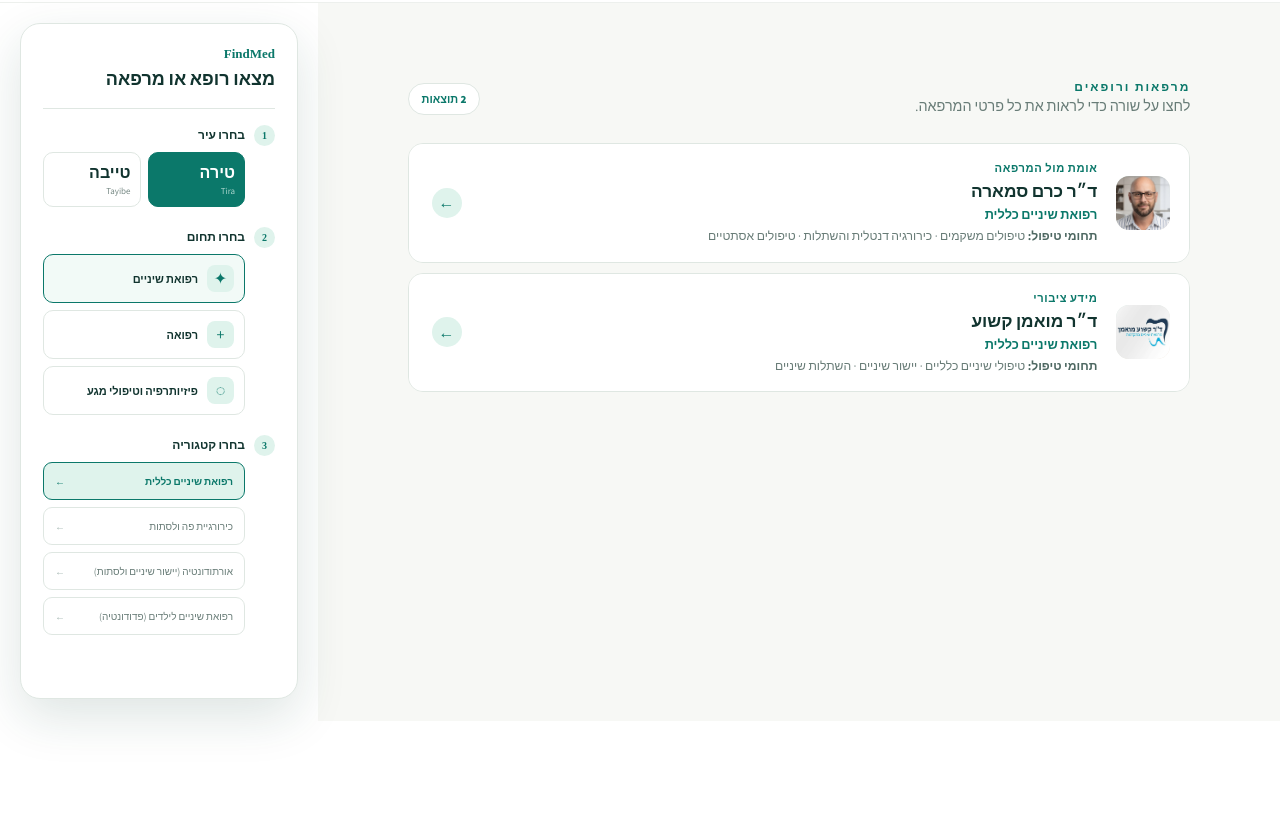
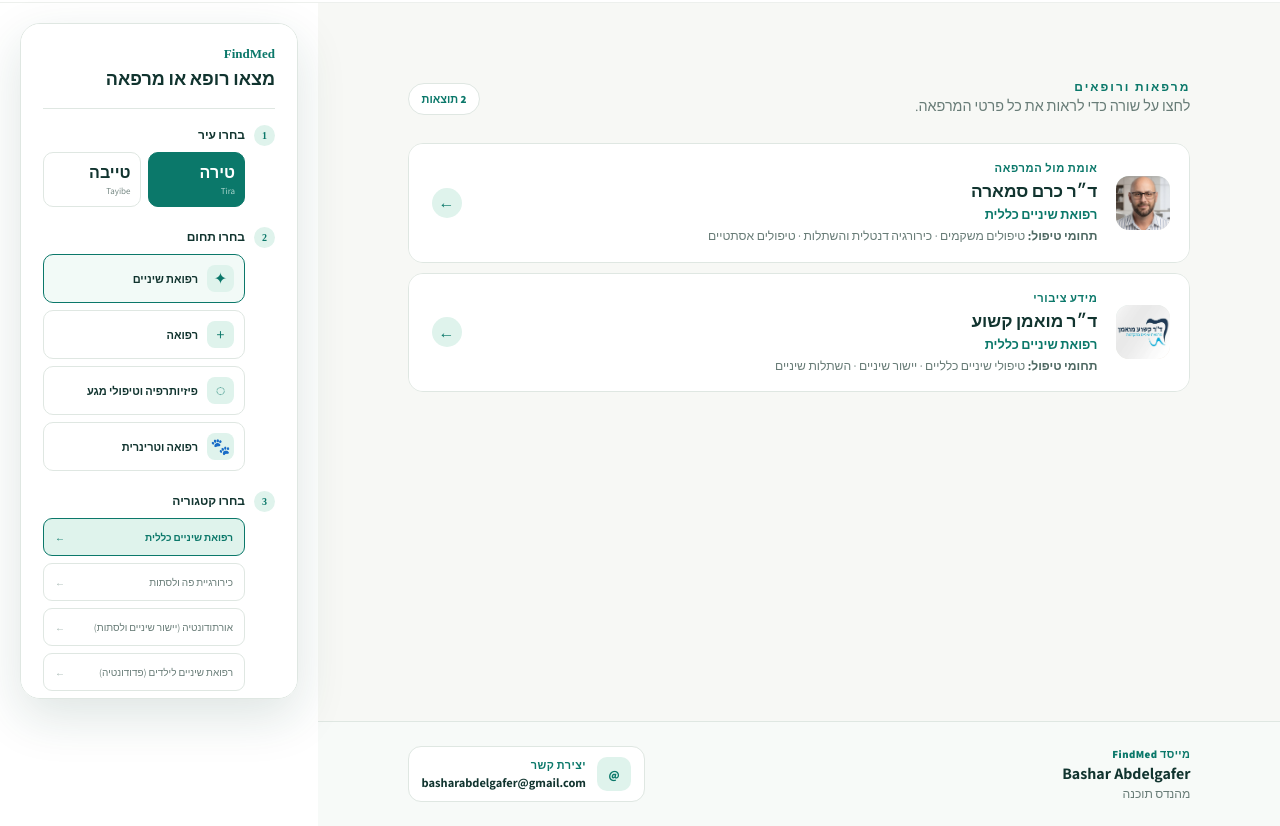
Before and after one commit to BasharRadya/find-med, a plain HTML site: page index.html in a window 1280 px wide. Shown: the part 79-905 px from the top of the page. Before the commit the page ends 800 px from the top, so only its background shows below. Drawn offline with Linux system fonts and the light colour scheme.

Commit message:
Add veterinary field and founder contact footer

```diff
--- a/app.js
+++ b/app.js
@@ -18,6 +18,9 @@ const careHierarchy = {
   'Rehabilitation & Bodywork': [
     { id:'physiotherapy-rehabilitation', label:{he:'פיזיותרפיה ושיקום',ar:'العلاج الطبيعي والتأهيل',en:'Physiotherapy and rehabilitation'} },
     { id:'massage-bodywork', label:{he:'עיסוי וטיפולי מגע',ar:'التدليك والعلاج باللمس',en:'Massage and bodywork'} }
+  ],
+  'Veterinary Medicine': [
+    { id:'general-veterinary-care', label:{he:'רפואה וטרינרית כללית',ar:'الطب البيطري العام',en:'General veterinary medicine'} }
   ]
 };
 
@@ -33,6 +36,18 @@ ui.en.fieldGeneral='Medicine';
 ui.he.fieldRehab='פיזיותרפיה וטיפולי מגע';
 ui.ar.fieldRehab='العلاج الطبيعي والعلاج باللمس';
 ui.en.fieldRehab='Physiotherapy & bodywork';
+ui.he.fieldVeterinary='רפואה וטרינרית';
+ui.ar.fieldVeterinary='الطب البيطري';
+ui.en.fieldVeterinary='Veterinary medicine';
+ui.he.founderLabel='מייסד FindMed';
+ui.ar.founderLabel='مؤسس FindMed';
+ui.en.founderLabel='FindMed Founder';
+ui.he.founderRole='מהנדס תוכנה';
+ui.ar.founderRole='مهندس برمجيات';
+ui.en.founderRole='Software Engineer';
+ui.he.contactLabel='יצירת קשר';
+ui.ar.contactLabel='للتواصل';
+ui.en.contactLabel='Contact';
 ui.he.finderTitle='מצאו רופא או מרפאה';
 ui.ar.finderTitle='ابحث عن طبيب أو عيادة';
 ui.en.finderTitle='Find a doctor or clinic';
--- a/index.html
+++ b/index.html
@@ -40,6 +40,7 @@
         <button class="field-option active" data-field="Dentistry"><span>✦</span><b data-i18n="fieldDental">רפואת שיניים</b></button>
         <button class="field-option" data-field="General Medicine"><span>+</span><b data-i18n="fieldGeneral">רפואה</b></button>
         <button class="field-option" data-field="Rehabilitation & Bodywork"><span>◌</span><b data-i18n="fieldRehab">פיזיותרפיה וטיפולי מגע</b></button>
+        <button class="field-option" data-field="Veterinary Medicine"><span>🐾</span><b data-i18n="fieldVeterinary">רפואה וטרינרית</b></button>
       </div>
     </div>
     <div class="finder-step branch-step">
@@ -60,6 +61,17 @@
       <div class="clinic-list" id="clinic-list"></div>
     </section>
   </main>
+  <footer class="site-footer">
+    <div class="footer-founder">
+      <span data-i18n="founderLabel">מייסד FindMed</span>
+      <strong>Bashar Abdelgafer</strong>
+      <small data-i18n="founderRole">מהנדס תוכנה</small>
+    </div>
+    <a class="footer-contact" href="mailto:basharabdelgafer@gmail.com">
+      <span class="footer-contact-icon" aria-hidden="true">@</span>
+      <span><small data-i18n="contactLabel">יצירת קשר</small><strong dir="ltr">basharabdelgafer@gmail.com</strong></span>
+    </a>
+  </footer>
   <div class="profile-modal" id="profile-modal" hidden role="dialog" aria-modal="true" aria-labelledby="profile-modal-title">
     <button class="profile-backdrop" data-close-profile aria-label="Close profile"></button>
     <section class="profile-panel">
--- a/responsive.css
+++ b/responsive.css
@@ -36,4 +36,6 @@ html{font-size:16px;-webkit-text-size-adjust:100%}body,button,input,select{font-
 
 .clinic-row-avatar,.modal-avatar{position:relative;overflow:hidden}.clinic-row-avatar img,.modal-avatar img{position:absolute;inset:0;display:block;width:100%;height:100%;object-fit:cover;object-position:center}
 
-@media(max-width:900px){.field-options .field-option[data-field="Rehabilitation & Bodywork"]{grid-column:1/-1}}
+/* Compact founder and contact footer */
+.site-footer{display:flex;align-items:center;justify-content:space-between;gap:24px;padding:24px 7vw;background:#f7faf8;border-top:1px solid var(--line);color:var(--ink)}.footer-founder{display:grid;gap:2px}.footer-founder>span,.footer-contact small{color:var(--green);font-size:.68rem;font-weight:800;letter-spacing:.04em}.footer-founder strong{font-size:1rem}.footer-founder small{color:var(--muted);font-size:.76rem}.footer-contact{display:flex;align-items:center;gap:11px;padding:10px 13px;border:1px solid var(--line);border-radius:13px;background:#fff;color:var(--ink);text-decoration:none;transition:border-color .18s ease,transform .18s ease,box-shadow .18s ease}.footer-contact:hover,.footer-contact:focus-visible{transform:translateY(-1px);border-color:#9fcfc3;box-shadow:0 9px 22px rgba(24,68,60,.08);outline:none}.footer-contact-icon{width:34px;height:34px;display:grid;place-items:center;border-radius:10px;background:var(--mint);color:var(--green);font-weight:800}.footer-contact>span:last-child{display:grid;gap:2px}.footer-contact strong{font-size:.78rem;font-weight:700}
+@media(max-width:600px){.site-footer{flex-direction:column;align-items:stretch;padding:20px 18px}.footer-contact{width:100%}.footer-contact strong{font-size:.72rem}}
```
